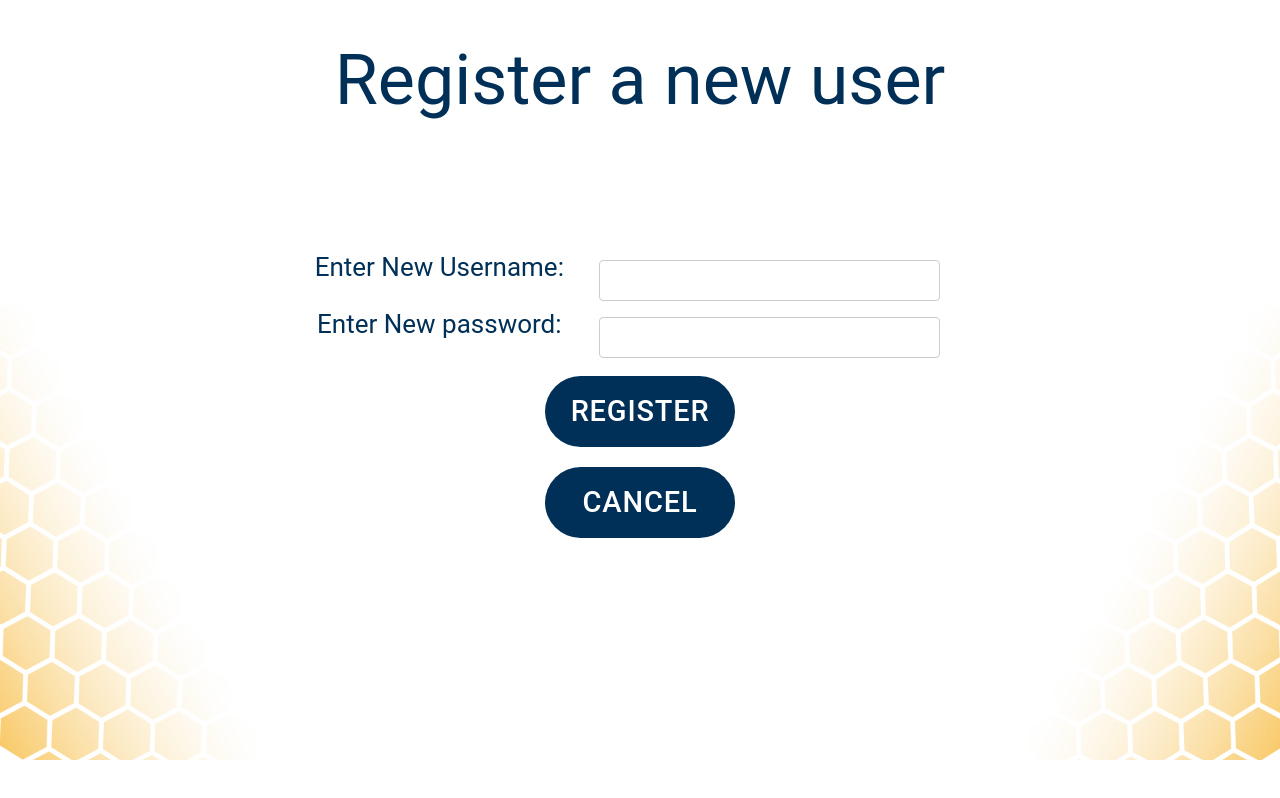
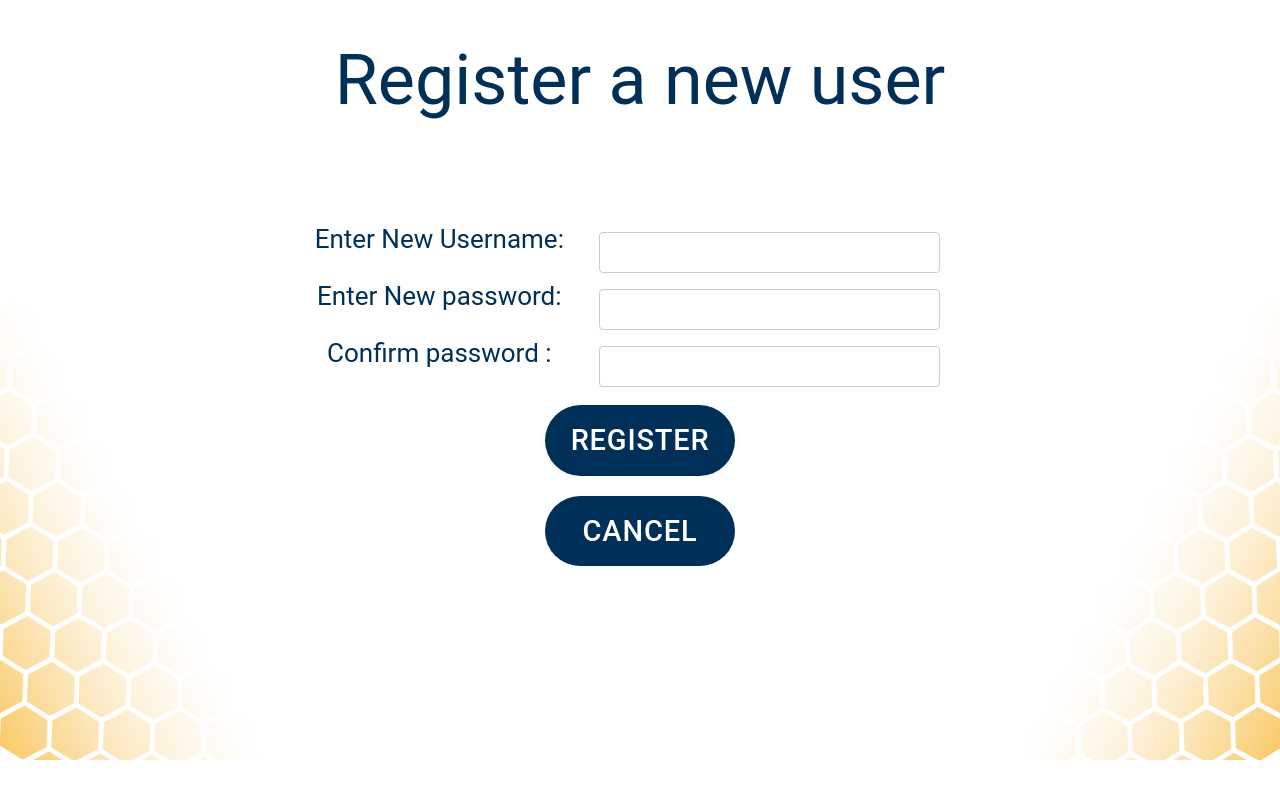
Before and after one commit to Excel-Tracker-Team-9302/excel-tracker, a React (Create React App) app in the folder excel-tracker-application/: page /register in a window 1280 px wide. Built offline with nearby package versions, Linux system fonts and the light colour scheme.

Commit message:
Add confirm password input

```diff
--- a/excel-tracker-application/src/components/Register.js
+++ b/excel-tracker-application/src/components/Register.js
@@ -51,6 +51,7 @@ class Register extends Component {
           <form className = "Register-form">
             <div className='Login-input' style={{color:Colors.blue}}><div style={styles.label}>Enter New Username: </div><input type="text" className="Login-box" onChange={this.handleChangeUsername}/></div>
             <div className='Login-input' style={{color:Colors.blue}}><div style={styles.label}>Enter New password: </div><input type="password" className="Login-box" onChange={this.handleChangePassword}/></div>
+            <div className='Login-input' style={{color:Colors.blue}}><div style={styles.label}>Confirm password  : </div><input type="password" className="Login-box" onChange={this.handleChangePassword}/></div>
 
             <Button style={styles.button} onClick={this.handleRegister}>Register</Button>
             <Button style={styles.button} onClick={this.handleCancel}>Cancel</Button>
```
